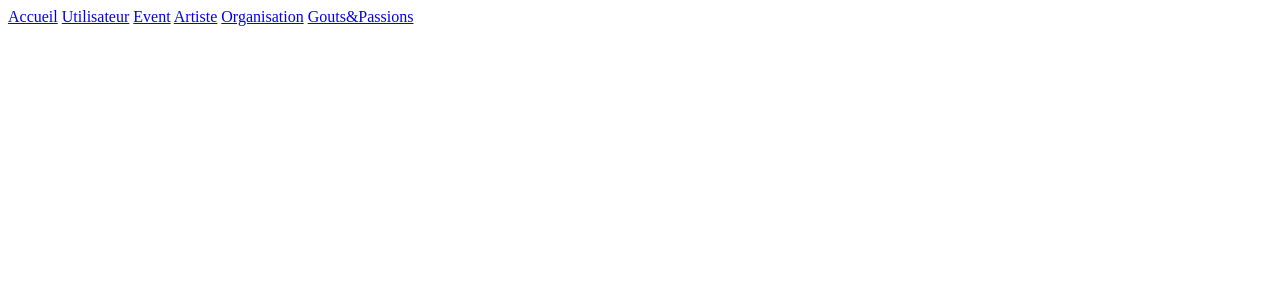
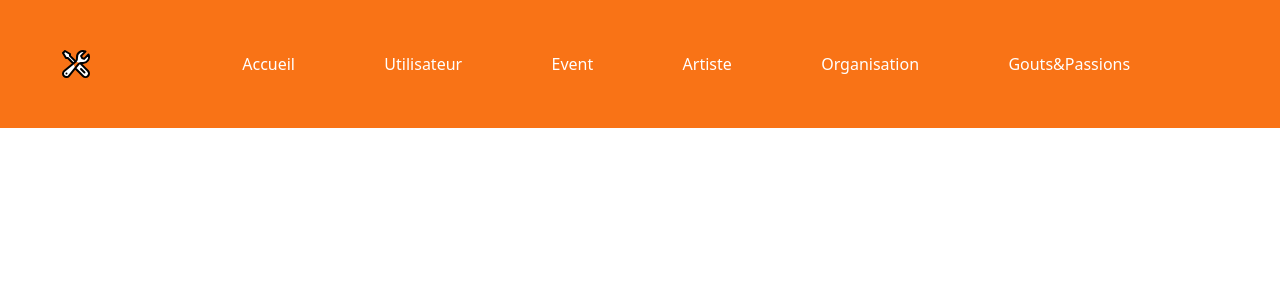
Before and after one commit to GuillaumeDegan/CaGroove, a PHP site: page /header.php in a window 1280 px wide. Shown: the top 300 px of the page. Run offline with PHP 8.4, Linux system fonts and the light colour scheme; some libraries are stand-ins or nearby versions.

Commit message:
correction bug

```diff
--- a/header/header.php
+++ b/header/header.php
@@ -5,16 +5,22 @@
     <meta http-equiv="X-UA-Compatible" content="IE=edge">
     <meta name="viewport" content="width=device-width, initial-scale=1.0">
     <title>Document</title>
+    <script src="https://cdn.tailwindcss.com"></script>
 </head>
 <body>
-    <nav class="nav">
-        <div class="link_container">
+    <nav class="nav bg-orange-500	h-32  flex">
+        <div class="link_container flex items-center place-content-evenly w-full ">
+        <svg xmlns="http://www.w3.org/2000/svg" fill="white" viewBox="0 0 24 24" stroke-width="1.5" stroke="currentColor" class="w-8 h-8">
+  <path stroke-linecap="round" stroke-linejoin="round" d="M11.42 15.17L17.25 21A2.652 2.652 0 0021 17.25l-5.877-5.877M11.42 15.17l2.496-3.03c.317-.384.74-.626 1.208-.766M11.42 15.17l-4.655 5.653a2.548 2.548 0 11-3.586-3.586l6.837-5.63m5.108-.233c.55-.164 1.163-.188 1.743-.14a4.5 4.5 0 004.486-6.336l-3.276 3.277a3.004 3.004 0 01-2.25-2.25l3.276-3.276a4.5 4.5 0 00-6.336 4.486c.091 1.076-.071 2.264-.904 2.95l-.102.085m-1.745 1.437L5.909 7.5H4.5L2.25 3.75l1.5-1.5L7.5 4.5v1.409l4.26 4.26m-1.745 1.437l1.745-1.437m6.615 8.206L15.75 15.75M4.867 19.125h.008v.008h-.008v-.008z" />
+</svg>
+<div class="text-white flex items-center place-content-evenly w-10/12 ">
             <a href="../accueil.php">Accueil</a>
             <a href="../utilisateur/affichage_utilisateur.php">Utilisateur</a>
             <a href="../event/affichage_event.php">Event</a>
             <a href="../artistes/affichage_artiste.php">Artiste</a>
             <a href="../organisations/index.php">Organisation</a>
             <a href="../goutsEtPassions/index.php">Gouts&Passions</a>
+</div>
         </div>
     </nav>
 
```
